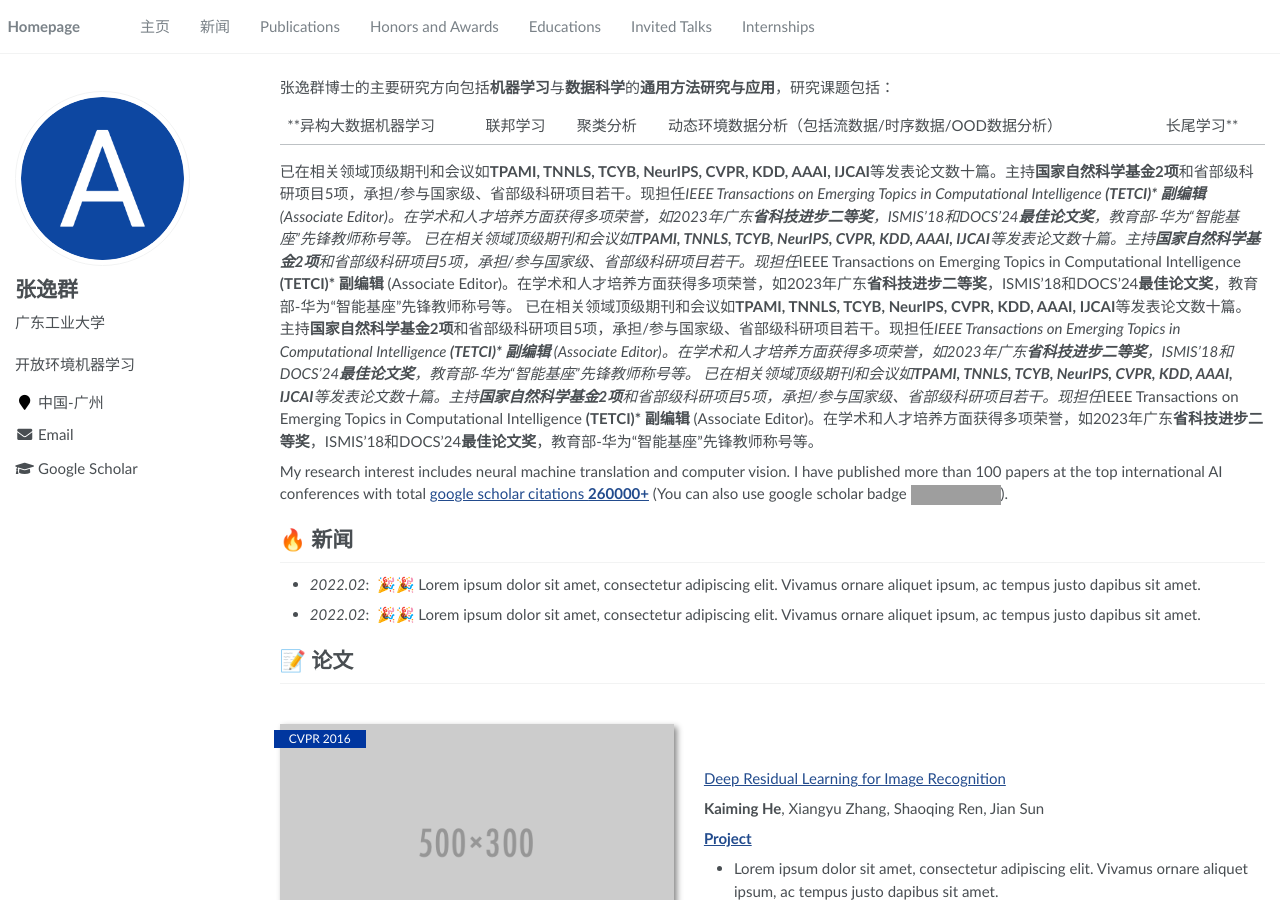
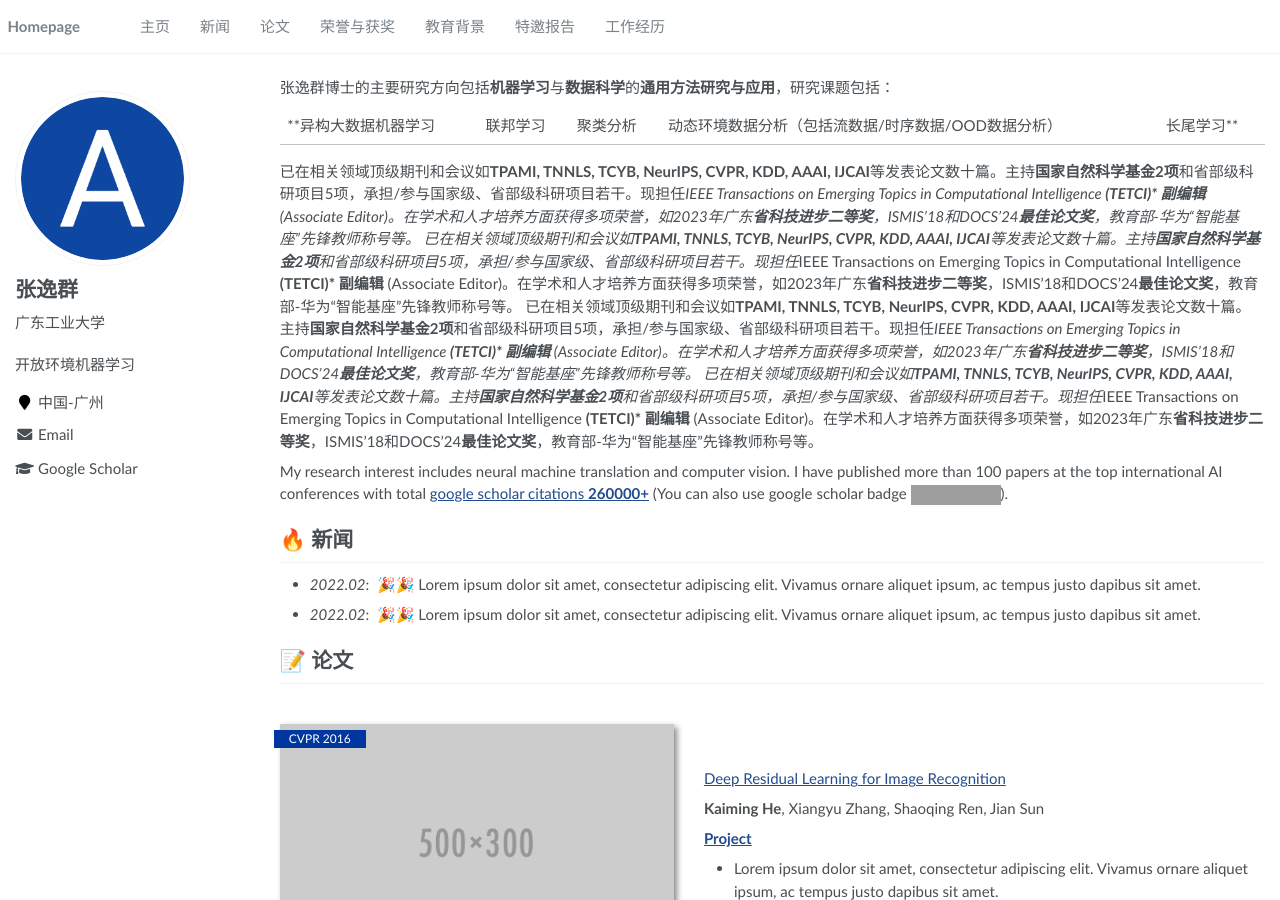
Before and after one commit to yqzhang-Zz/zh, a Jekyll site: the page built from _pages/about.md, in a window 1280 px wide and 900 px high. Built offline with Jekyll 4.4.1, drawn with Linux system fonts in a browser that asks for light colours; grey boxes are pictures that could not be loaded.

Commit message:
Update navigation.yml

```diff
--- a/_data/navigation.yml
+++ b/_data/navigation.yml
@@ -7,17 +7,17 @@ main:
   - title: "新闻"
     url: "#news"
 
-  - title: "Publications"
-    url: "/#-publications"
+  - title: "论文"
+    url: "#-publications"
 
-  - title: "Honors and Awards"
+  - title: "荣誉与获奖"
     url: "/#-honors-and-awards"
 
-  - title: "Educations"
+  - title: "教育背景"
     url: "/#-educations"
 
-  - title: "Invited Talks"
+  - title: "特邀报告"
     url: "/#-invited-talks"
 
-  - title: "Internships"
+  - title: "工作经历"
     url: "/#-internships"
```
